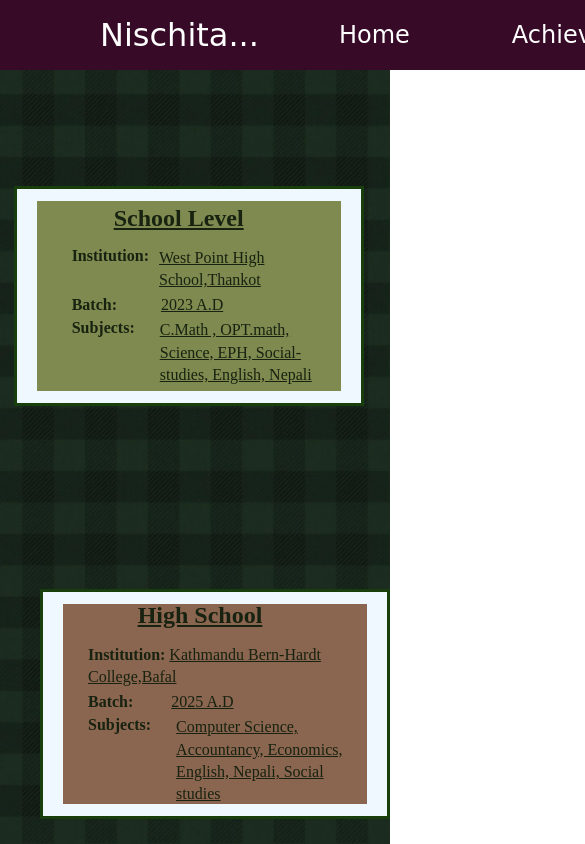
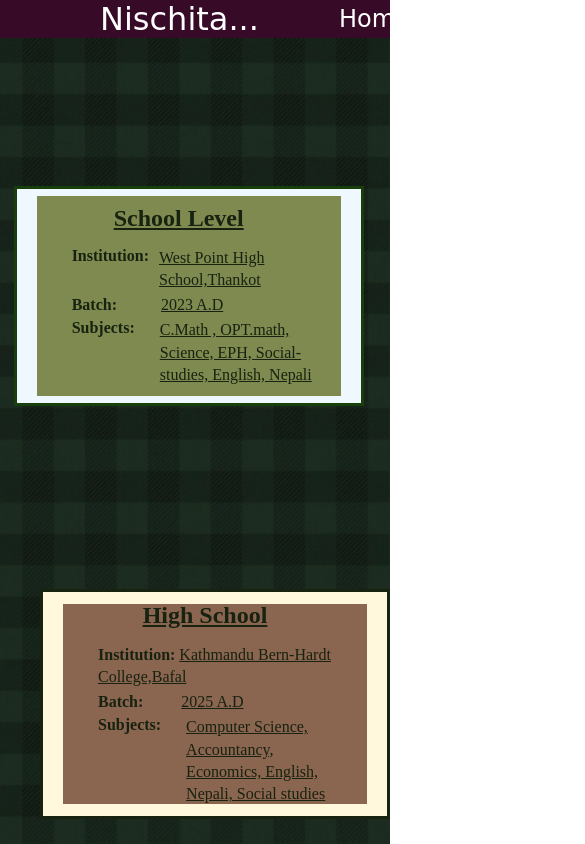
Before and after one commit to nischita561-oss/project-work, a plain HTML site: page education.html in a window 390 px wide. Shown: the top 844 px of the page, 585 px wide, since content can reach past the window. Drawn offline with Linux system fonts and the light colour scheme; a web font is replaced by a local one.

Commit message:
Refactor education.css for improved layout and styles

```diff
--- a/css/education.css
+++ b/css/education.css
@@ -20,8 +20,11 @@ body {
     display: flex;
     color: white;
     margin: auto;
-    width: 1535px;
-    height: 70px;
+    position: fixed;
+    top: 0;
+    left: 0;
+    right: 0;
+    max-width: 100%;
     align-items: center;
     justify-content: space-between;
     background-color: #370a27;
@@ -180,13 +183,6 @@ body {
     .person {
         font-size: 2rem;
     }
-
-    .contact-container {
-        align-items: center;
-        display: flex;
-        width: 1000px;
-    }
-
     .reachout {
         align-items: center;
         display: flex;
@@ -196,42 +192,15 @@ body {
     .reachout>a {
         font-size: 1.5rem;
     }
-
     .school-level {
         width: 350px;
         height: 220px;
-        background-color: aliceblue;
-        border: 3px solid #183E0C;
-        margin: auto;
-        display: flex;
-        align-items: center;
         padding: 20px;
 
     }
-
-    .school-level-content {
-        background-color: #7e8a4f;
-        display: flex;
-        flex-direction: column;
-        align-items: flex-start;
-        padding-left: 35px;
-        padding-right: 20px;
-        color: #172210;
-        justify-content: center;
-        height: 190px;
-        width: 100%;
-        gap: 5px;
-
-    }
-
     .high-school {
         width: 350px;
         height: 230px;
-        background-color: aliceblue;
-        border: 3px solid #183E0C;
-        margin: auto;
-        display: flex;
-        align-items: center;
         padding: 20px;
         position: absolute;
         bottom: 7%;
@@ -239,20 +208,6 @@ body {
 
     }
 
-    .high-school-content {
-        background-color: #8a654f;
-        display: flex;
-        flex-direction: column;
-        align-items: flex-start;
-        padding-left: 25px;
-        padding-right: 20px;
-        color: #172210;
-        justify-content: center;
-        height: 200px;
-        width: 100%;
-        gap: 5px;
-
-    }
 
 }
 
@@ -262,65 +217,21 @@ body {
         padding-right: 80px;
     }
 
-    .contact-container {
-        align-items: center;
-        display: flex;
-        width: 700px;
-    }
-
-    .reachout {
-        align-items: center;
-        display: flex;
-        justify-content: space-between;
-    }
-
     .reachout>a {
         font-size: 1.5rem;
     }
 
     .school-level {
-        width: 350px;
-        height: 220px;
-        background-color: aliceblue;
-        border: 3px solid #183E0C;
-        margin: auto;
-        display: flex;
-        align-items: center;
         padding: 20px;
         position: absolute;
         left: 3.5%;
-
     }
 
     .high-school {
-        width: 350px;
-        height: 230px;
-        background-color: aliceblue;
-        border: 3px solid #183E0C;
-        margin: auto;
-        display: flex;
-        align-items: center;
-        padding: 20px;
         position: absolute;
         bottom: 3%;
         right: 0%;
-
     }
 
-    .high-school-content {
-        background-color: #8a654f;
-        display: flex;
-        flex-direction: column;
-        align-items: flex-start;
-        padding-left: 25px;
-        padding-right: 20px;
-        color: #172210;
-        justify-content: center;
-        height: 200px;
-        width: 100%;
-        gap: 5px;
-
-
-    }
 
 }
```
